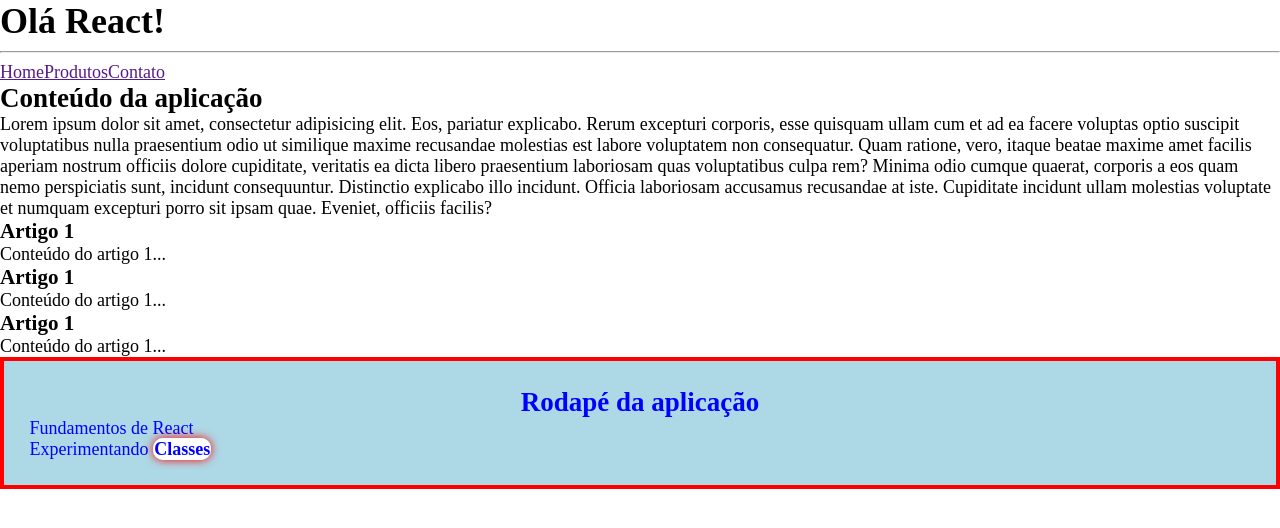
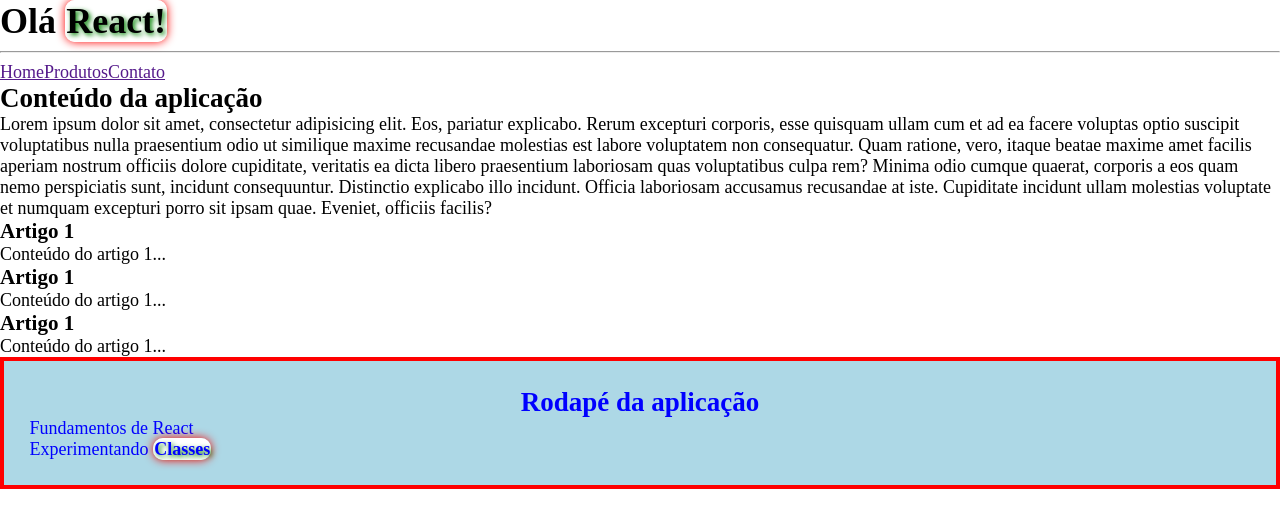
Before and after one commit to PhoenixFoxz/react-fundamentos, a React (Vite) app: page / in a window 1280 px wide. Shown: the top 528 px of the page. Built offline with nearby package versions, Linux system fonts and the light colour scheme.

Commit message:
Conflito de classes no CSS

```diff
--- /dev/null
+++ b/src/components/Header.css
@@ -0,0 +1,6 @@
+/* Header.css */
+
+/* Sombra de texto */
+.sombra {
+  text-shadow: green 2px 2px 5px;
+}
--- a/src/components/Header.jsx
+++ b/src/components/Header.jsx
@@ -1,9 +1,12 @@
 import Menu from "./Menu";
+import "./Header.css";
 
 function Header() {
   return (
     <header>
-      <h1>Olá React!</h1>
+      <h1>
+        Olá <span className="sombra">React!</span>
+      </h1>
       <hr />
       <Menu />
     </header>
```
